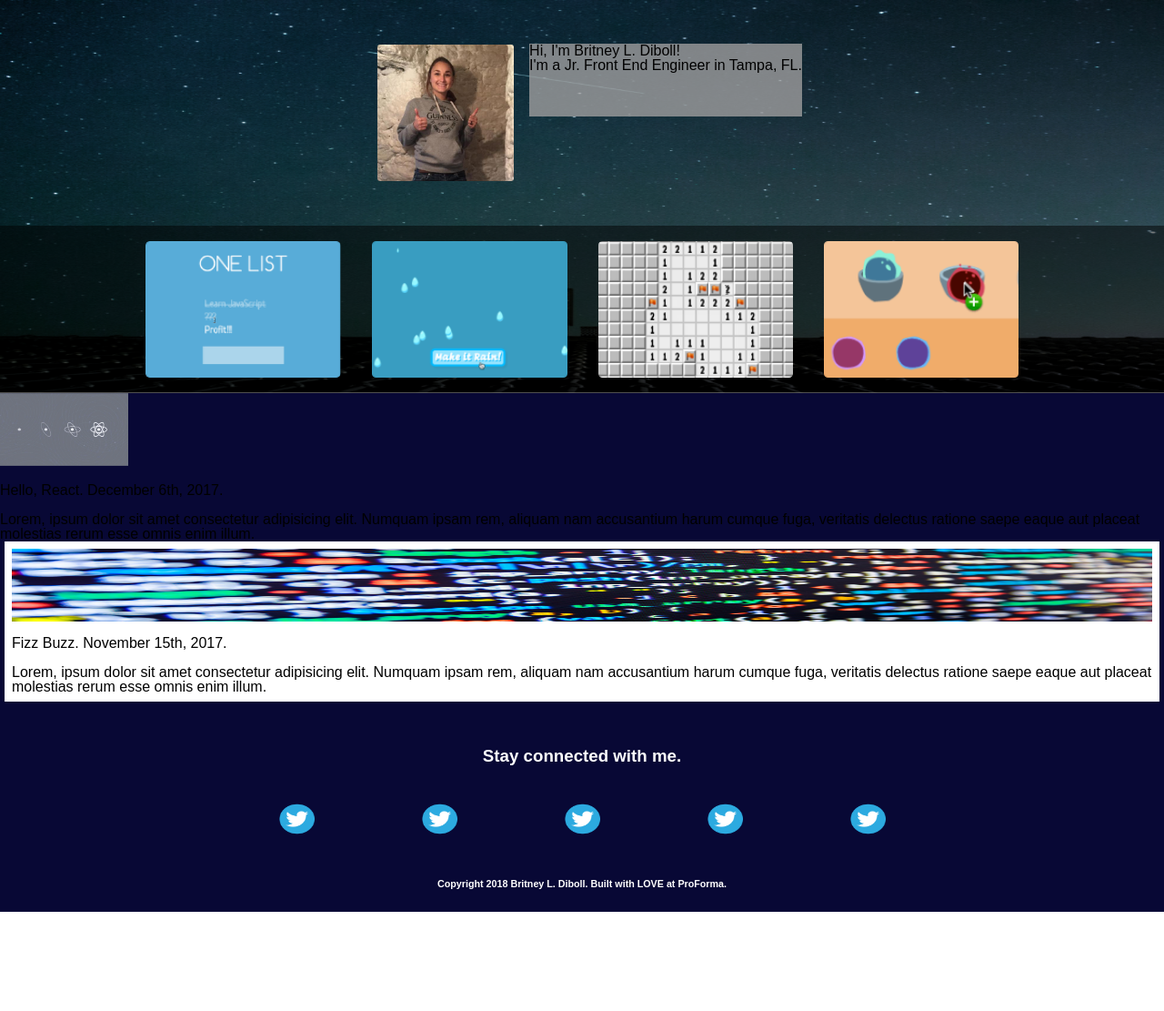
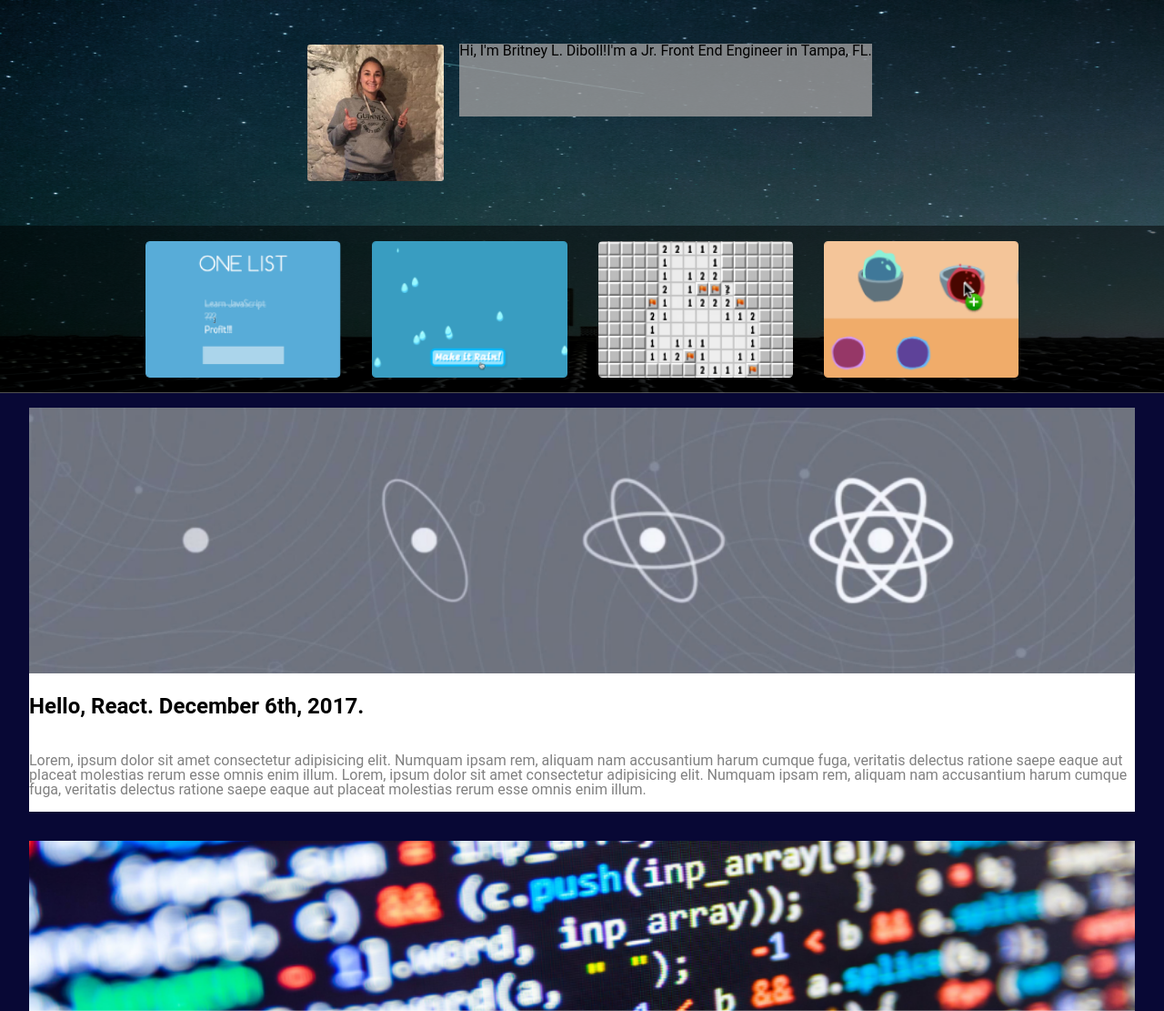
Before and after one commit to Britney-Diboll/mock-portfolio, a website: page public/index.html in a window 1280 px wide. Shown: the top 1111 px of the page at 91% size. Before the commit the page ends 1002 px from the top, so only its background shows below. Drawn offline with Linux system fonts and the light colour scheme.

Commit message:
fixed margins

```diff
--- a/public/index.html
+++ b/public/index.html
@@ -8,12 +8,16 @@
   </head>
 
   <body>
+
      <div class="first">
+
       <section class="one">
         <img class= "middle-pics" src="./images/me.jpg" alt="Britney Diboll">
-        <p class= "info">Hi, I'm Britney L. Diboll! <br>
-          I'm a Jr. Front End Engineer in Tampa, FL.
-        </p>
+
+          <p class= "info"> Hi, I'm Britney L. Diboll! </p>
+         <br>
+         <br>
+          <p class= "info"> I'm a Jr. Front End Engineer in Tampa, FL.</p>
 
       </section>
 
@@ -23,30 +27,34 @@
         <img class= "middle-pics" src="./images/bomb-sniffer1.png" alt="Bomb">
         <img class= "middle-pics" src="./images/sensei-sense1.png" alt="Sense">
       </section>
+
     </div>
 
     <div class="second">
-    <section class "three">
-    <img class= "lrg-pic" src="./images/react.png" alt="React">
 
-    <p> Hello, React. December 6th, 2017.</p>
-    <p3>
+    <section class="three">
+      <img class= "lrg-pic" src="./images/react.png" alt="React">
+
+        <p class= "p-head"> Hello, React. December 6th, 2017.</p>
+        <p class="p-text">
       Lorem, ipsum dolor sit amet consectetur adipisicing elit. Numquam ipsam rem, aliquam nam accusantium harum cumque fuga, veritatis delectus ratione saepe eaque aut placeat molestias rerum esse omnis enim illum.
-    </p3>
+      Lorem, ipsum dolor sit amet consectetur adipisicing elit. Numquam ipsam rem, aliquam nam accusantium harum cumque fuga, veritatis delectus ratione saepe eaque aut placeat molestias rerum esse omnis enim illum.
+        </p>
 
     </section>
 
     <section class="four">
         <img class= "lrg-pic" src="./images/code.png" alt="Code">
 
-        <p> Fizz Buzz. November 15th, 2017. </p>
-        <p4>
+        <p class= "p-head"> Fizz Buzz. November 15th, 2017. </p>
+        <p class="p-text">
           Lorem, ipsum dolor sit amet consectetur adipisicing elit. Numquam ipsam rem, aliquam nam accusantium harum cumque fuga, veritatis delectus ratione saepe eaque aut placeat molestias rerum esse omnis enim illum.
-        </p4>
+          Lorem, ipsum dolor sit amet consectetur adipisicing elit. Numquam ipsam rem, aliquam nam accusantium harum cumque fuga, veritatis delectus ratione saepe eaque aut placeat molestias rerum esse omnis enim illum.
+        </p>
     </section>
 
     <section class="five">
-    <h3> <b>Stay connected with me. </b> </h3>
+      <h3> <b>Stay connected with me. </b> </h3>
     </section>
 
     <section class="six">
--- a/public/screen.css
+++ b/public/screen.css
@@ -5,8 +5,7 @@ html {
 body {
   margin: 0;
   min-height: 100%;
-  font: 16px / 1 sans-serif;
-  /* background-image: url(./images/space.png); */
+  font: 16px / 1 roboto ;
 
 }
 .first{
@@ -15,9 +14,6 @@ body {
   background-size: 100% 100%;
 }
 
-.second{
-background-color: rgb(8, 8, 53);
-}
 
 .one {
 display:flex;
@@ -34,20 +30,23 @@ padding:2em;
 display:flex;
 flex-direction: row;
 justify-content: center;
+flex-wrap: wrap;
 text-align: left;
 color: white;
 background-color: rgba(0, 0, 0, 0.5);
+}
 
-}
+.second {
+  background-color: rgb(8, 8, 53);
+  padding: 1em;
+  }
 
 .three {
   display:flex;
   flex-direction: column;
-  justify-content: flex-start;
+  justify-content: center;
   background-color: white;
-  margin: 0px 5px 5px 5px;
-  border: .5em;
-  padding: .5em;
+  margin: 0 1em 2em 1em;
 }
 
 .four {
@@ -55,13 +54,18 @@ background-color: rgba(0, 0, 0, 0.5);
   flex-direction: column;
   justify-content: flex-start;
   background-color: white;
-  margin: 0px 5px 5px 5px;
-  border: .5em;
-  padding: .5em;
+  margin: 0 1em 2em 1em;
+}
+
+.p-head{
+  font-size: 1.5em ;
+  font-weight: bold;
 }
 
 .lrg-pic{
-  height: 5em;
+  max-width: 100%;
+  margin: -200px 0px;
+  clip-path: inset(200px 0px 200px 0px);
 }
 
 .five{
```
